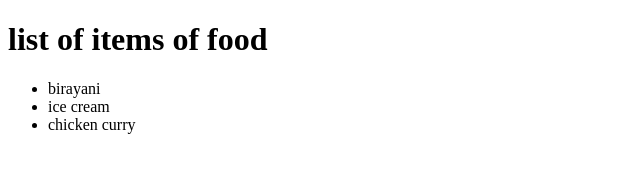
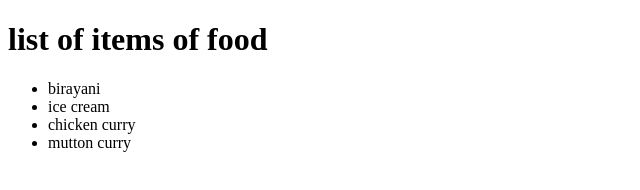
Before and after one commit to Sharanya-Katukuri/project, a plain HTML site: page test.html in a window 1280 px wide. Shown: the full height of the page, 0-640 px from the left. Drawn offline with Linux system fonts and the light colour scheme.

Commit message:
projectfile

```diff
--- a/test.html
+++ b/test.html
@@ -11,6 +11,7 @@
         <li>birayani</li>
         <li>ice cream</li>
         <li>chicken curry</li>
+        <li>mutton curry</li>
     </ul>
 </body>
 </html>
```
